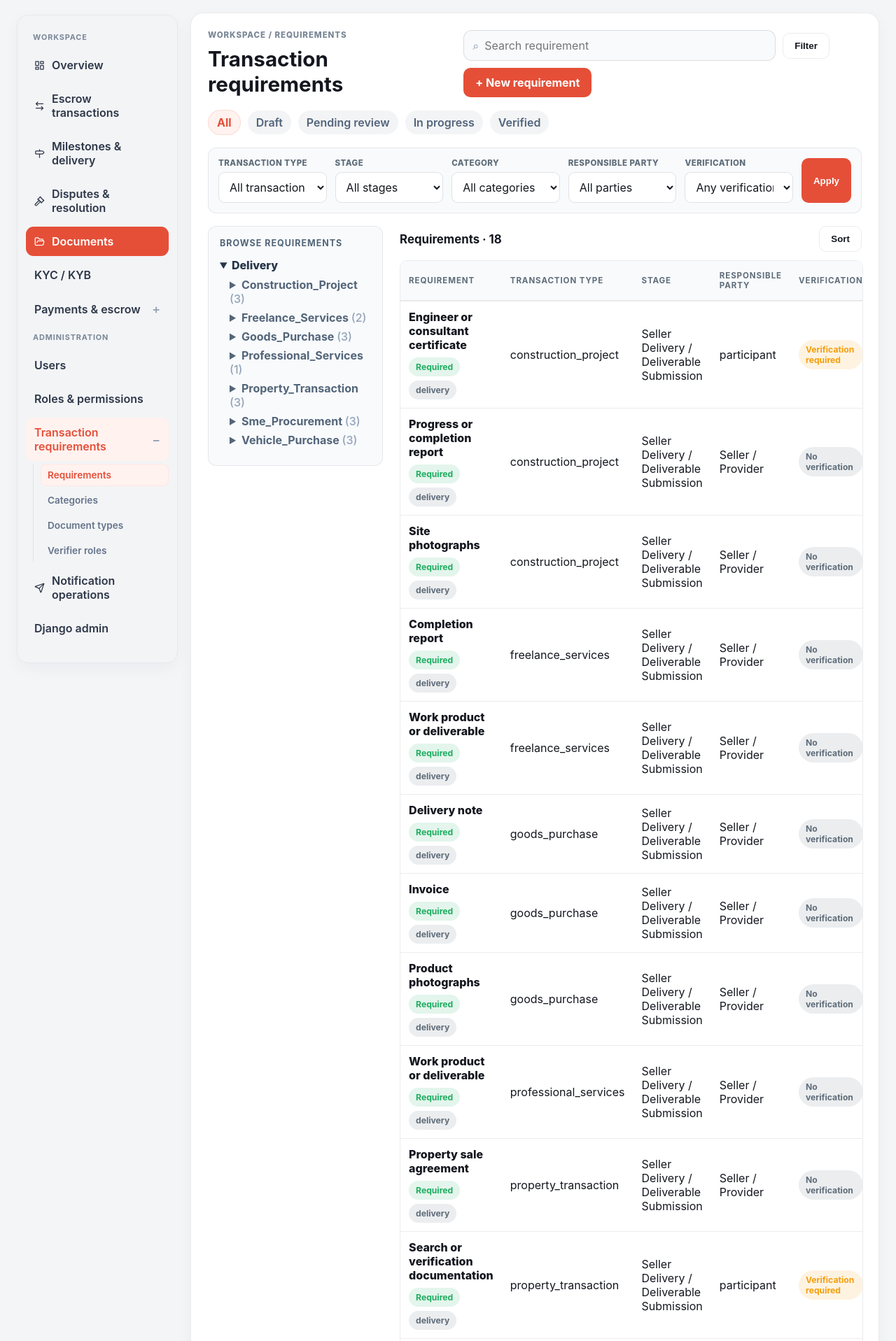
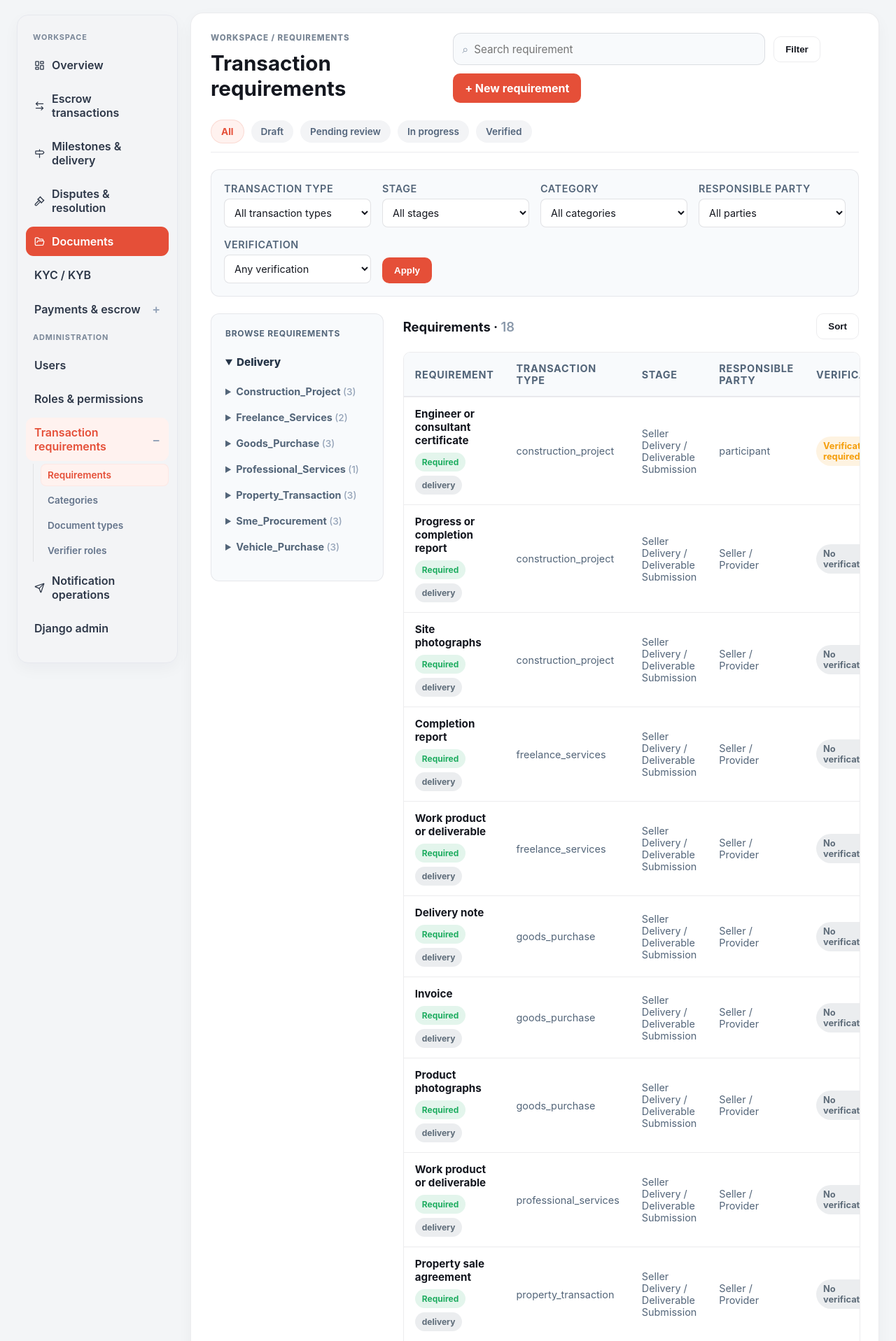
Before and after one commit to AtwijukaAbcj/escrow, a Django app: page /transaction-documents/ in a window 1280 px wide. Shown: the part 71-1988 px from the top of the page at 70% size. Run offline with Django 4.2, Linux system fonts and the light colour scheme; the visitor is signed in with stand-in values (Sample User, id 1); data comes from the database, SQL or seed files in the repository; data that the repository does not hold is empty.

Commit message:
Improve document requirements page spacing and table styling
- Increase card padding to 28px and header margin to 24px
- Better grid layout for filter form with improved spacing
- Sidebar now sticky with better margin and padding
- Table header now with proper styling (background, borders, spacing)
- Table rows have 14px cell padding with subtle hover effect
- Better status badges with 'Inactive' indicator added
- Improved typography with better line heights and font sizes
- Add visual separators between table rows
- Better spacing between sections (28px gaps)
- Filter section now responsive grid layout
- Empty state messaging with better styling
- More consistent spacing throughout

```diff
--- a/django_backend/templates/document_requirements.html
+++ b/django_backend/templates/document_requirements.html
@@ -1,106 +1,107 @@
 {% extends 'base.html' %}
 {% block title %}Transaction requirements | TrustPay Africa{% endblock %}
 {% block content %}
-<div class="tp-card tp-section" style="padding:24px 24px 18px;">
-    <div style="display:flex; align-items:flex-start; justify-content:space-between; gap:18px; flex-wrap:wrap; margin-bottom:18px;">
+<div class="tp-card tp-section" style="padding: 28px;">
+    <div style="display:flex; align-items:flex-start; justify-content:space-between; gap:20px; flex-wrap:wrap; margin-bottom:24px;">
         <div style="flex:1; min-width:0;">
             <div style="font-size:.72rem; font-weight:800; letter-spacing:.08em; text-transform:uppercase; color:#7a8796;">Workspace / requirements</div>
-            <h1 style="margin:10px 0 0; font-size:1.85rem; line-height:1.2;">Transaction requirements</h1>
+            <h1 style="margin:12px 0 0; font-size:1.85rem; line-height:1.2; font-weight:700;">Transaction requirements</h1>
         </div>
-        <div style="display:flex; align-items:center; gap:10px; flex-wrap:wrap; margin-left:auto;">
-            <div style="display:flex; align-items:center; min-width:260px; max-width:420px; width:100%; border:1px solid rgba(15,23,42,.12); border-radius:12px; background:#f8fafc; padding:0 12px; height:42px;">
+        <div style="display:flex; align-items:center; gap:12px; flex-wrap:wrap; margin-left:auto;">
+            <div style="display:flex; align-items:center; min-width:280px; max-width:420px; width:100%; border:1px solid rgba(15,23,42,.12); border-radius:12px; background:#f8fafc; padding:0 12px; height:44px;">
                 <span style="color:#8a99ab; font-size:1rem;">⌕</span>
-                <input type="text" value="{{ search|default:'' }}" placeholder="Search requirement" style="border:0; outline:none; background:transparent; width:100%; padding:10px 8px; font:inherit; color:var(--brand-dark);">
+                <input type="text" value="{{ search|default:'' }}" placeholder="Search requirement" style="border:0; outline:none; background:transparent; width:100%; padding:12px 8px; font:inherit; color:var(--brand-dark); font-size: .95rem;">
             </div>
             <button class="tp-btn tp-btn--secondary" type="button">Filter</button>
             <a class="tp-btn" href="{% url 'document-requirement-create' %}" style="white-space:nowrap;">+ New requirement</a>
         </div>
     </div>
 
-    <div style="display:flex; align-items:center; gap:10px; flex-wrap:wrap; margin:8px 0 18px;">
-        <span style="display:inline-flex; align-items:center; padding:7px 12px; border-radius:999px; background:var(--brand-primary-soft); color:var(--brand-primary); font-weight:700; border:1px solid rgba(229,79,56,0.15);">All</span>
-        <span style="display:inline-flex; align-items:center; padding:7px 12px; border-radius:999px; background:#f3f4f6; color:#52647b; font-weight:600;">Draft</span>
-        <span style="display:inline-flex; align-items:center; padding:7px 12px; border-radius:999px; background:#f3f4f6; color:#52647b; font-weight:600;">Pending review</span>
-        <span style="display:inline-flex; align-items:center; padding:7px 12px; border-radius:999px; background:#f3f4f6; color:#52647b; font-weight:600;">In progress</span>
-        <span style="display:inline-flex; align-items:center; padding:7px 12px; border-radius:999px; background:#f3f4f6; color:#52647b; font-weight:600;">Verified</span>
+    <div style="display:flex; align-items:center; gap:10px; flex-wrap:wrap; margin:12px 0 24px; padding-bottom: 12px; border-bottom: 1px solid rgba(15,23,42,.08);">
+        <span style="display:inline-flex; align-items:center; padding:8px 14px; border-radius:999px; background:var(--brand-primary-soft); color:var(--brand-primary); font-weight:700; border:1px solid rgba(229,79,56,0.15); font-size: .85rem;">All</span>
+        <span style="display:inline-flex; align-items:center; padding:8px 14px; border-radius:999px; background:#f3f4f6; color:#52647b; font-weight:600; font-size: .85rem;">Draft</span>
+        <span style="display:inline-flex; align-items:center; padding:8px 14px; border-radius:999px; background:#f3f4f6; color:#52647b; font-weight:600; font-size: .85rem;">Pending review</span>
+        <span style="display:inline-flex; align-items:center; padding:8px 14px; border-radius:999px; background:#f3f4f6; color:#52647b; font-weight:600; font-size: .85rem;">In progress</span>
+        <span style="display:inline-flex; align-items:center; padding:8px 14px; border-radius:999px; background:#f3f4f6; color:#52647b; font-weight:600; font-size: .85rem;">Verified</span>
     </div>
 
-    <form method="get" class="tp-requirements-filter" style="margin-bottom:18px; padding:14px; background:#f8fafc; border:1px solid var(--brand-line); border-radius:12px;">
-        <label><span>Transaction type</span><select name="transaction_type"><option value="">All transaction types</option>{% for value, label in transaction_types %}<option value="{{ value }}"{% if selected_type == value %} selected{% endif %}>{{ label }}</option>{% endfor %}</select></label>
-        <label><span>Stage</span><select name="stage"><option value="">All stages</option>{% for value, label in stage_choices %}<option value="{{ value }}"{% if selected_stage == value %} selected{% endif %}>{{ label }}</option>{% endfor %}</select></label>
-        <label><span>Category</span><select name="category"><option value="">All categories</option>{% for category in categories %}<option value="{{ category.id }}"{% if selected_category == category.id|stringformat:'s' %} selected{% endif %}>{{ category.name }}</option>{% endfor %}</select></label>
-        <label><span>Responsible party</span><select name="party_role"><option value="">All parties</option>{% for value, label in party_role_choices %}<option value="{{ value }}"{% if selected_party == value %} selected{% endif %}>{{ label }}</option>{% endfor %}</select></label>
-        <label><span>Verification</span><select name="verification"><option value="">Any verification</option><option value="yes"{% if selected_verification == 'yes' %} selected{% endif %}>Required</option><option value="no"{% if selected_verification == 'no' %} selected{% endif %}>Optional</option></select></label>
-        <div class="tp-requirements-filter__actions" style="align-self:stretch;">
+    <form method="get" class="tp-requirements-filter" style="margin-bottom: 24px; padding: 18px; background: #f8fafc; border: 1px solid var(--brand-line); border-radius: 12px; display: grid; grid-template-columns: repeat(auto-fit, minmax(180px, 1fr)); gap: 16px; align-items: end;">
+        <label style="display: flex; flex-direction: column; gap: 6px;"><span style="font-weight: 600; font-size: .9rem; color: #536579;">Transaction type</span><select name="transaction_type" style="padding: 10px; border: 1px solid rgba(15,23,42,.12); border-radius: 8px; font-size: .9rem;"><option value="">All transaction types</option>{% for value, label in transaction_types %}<option value="{{ value }}"{% if selected_type == value %} selected{% endif %}>{{ label }}</option>{% endfor %}</select></label>
+        <label style="display: flex; flex-direction: column; gap: 6px;"><span style="font-weight: 600; font-size: .9rem; color: #536579;">Stage</span><select name="stage" style="padding: 10px; border: 1px solid rgba(15,23,42,.12); border-radius: 8px; font-size: .9rem;"><option value="">All stages</option>{% for value, label in stage_choices %}<option value="{{ value }}"{% if selected_stage == value %} selected{% endif %}>{{ label }}</option>{% endfor %}</select></label>
+        <label style="display: flex; flex-direction: column; gap: 6px;"><span style="font-weight: 600; font-size: .9rem; color: #536579;">Category</span><select name="category" style="padding: 10px; border: 1px solid rgba(15,23,42,.12); border-radius: 8px; font-size: .9rem;"><option value="">All categories</option>{% for category in categories %}<option value="{{ category.id }}"{% if selected_category == category.id|stringformat:'s' %} selected{% endif %}>{{ category.name }}</option>{% endfor %}</select></label>
+        <label style="display: flex; flex-direction: column; gap: 6px;"><span style="font-weight: 600; font-size: .9rem; color: #536579;">Responsible party</span><select name="party_role" style="padding: 10px; border: 1px solid rgba(15,23,42,.12); border-radius: 8px; font-size: .9rem;"><option value="">All parties</option>{% for value, label in party_role_choices %}<option value="{{ value }}"{% if selected_party == value %} selected{% endif %}>{{ label }}</option>{% endfor %}</select></label>
+        <label style="display: flex; flex-direction: column; gap: 6px;"><span style="font-weight: 600; font-size: .9rem; color: #536579;">Verification</span><select name="verification" style="padding: 10px; border: 1px solid rgba(15,23,42,.12); border-radius: 8px; font-size: .9rem;"><option value="">Any verification</option><option value="yes"{% if selected_verification == 'yes' %} selected{% endif %}>Required</option><option value="no"{% if selected_verification == 'no' %} selected{% endif %}>Optional</option></select></label>
+        <div style="display: flex; gap: 8px; align-items: flex-end;">
             <button class="tp-btn" type="submit">Apply</button>
             {% if selected_type or selected_stage or selected_category or selected_party or selected_required or selected_verification %}<a class="tp-btn tp-btn--secondary" href="{% url 'document-requirements' %}">Clear</a>{% endif %}
         </div>
     </form>
 
-    <div class="tp-requirements-layout" style="display:grid; grid-template-columns:minmax(220px,.72fr) minmax(0,1.9fr); gap:24px; align-items:start;">
-        <aside style="border:1px solid var(--brand-line); border-radius:12px; padding:16px; background:#f8fafc;">
-            <h2 style="font-size:.78rem; color:#536579; text-transform:uppercase; letter-spacing:.08em; margin:0 0 14px;">Browse requirements</h2>
+    <div class="tp-requirements-layout" style="display:grid; grid-template-columns:minmax(240px,.72fr) minmax(0,1.9fr); gap:28px; align-items:start;">
+        <aside style="border:1px solid var(--brand-line); border-radius:12px; padding:20px; background:#f8fafc; height: fit-content; position: sticky; top: 20px;">
+            <h2 style="font-size:.75rem; color:#536579; text-transform:uppercase; letter-spacing:.06em; margin:0 0 16px; font-weight:700;">Browse requirements</h2>
             {% for category, transaction_groups in category_tree %}
-            <details open style="margin-bottom:10px;">
-                <summary style="cursor:pointer; font-weight:800; color:#263548;">{{ category|cut:'_'|title }}</summary>
-                <div style="margin:8px 0 0 14px;">
+            <details open style="margin-bottom:14px;">
+                <summary style="cursor:pointer; font-weight:800; color:#263548; padding: 8px 0; font-size: .95rem;">{{ category|cut:'_'|title }}</summary>
+                <div style="margin:10px 0 0 0;">
                     {% for transaction_type, items in transaction_groups.items %}
-                    <details style="margin:7px 0;">
-                        <summary style="cursor:pointer; color:#536579; font-weight:700;">{{ transaction_type|title }} <span style="color:#94a3b8; font-weight:500;">({{ items|length }})</span></summary>
-                        <ul style="margin:7px 0 0 18px; padding:0; color:#64748b; font-size:.84rem;">
-                            {% for item in items %}<li style="margin:5px 0;">{{ item.label }}</li>{% endfor %}
+                    <details style="margin:8px 0;">
+                        <summary style="cursor:pointer; color:#536579; font-weight:700; padding: 6px 0; font-size: .9rem;">{{ transaction_type|title }} <span style="color:#94a3b8; font-weight:500; font-size: .85rem;">({{ items|length }})</span></summary>
+                        <ul style="margin:8px 0 0 14px; padding:0; color:#64748b; font-size:.85rem; list-style: none;">
+                            {% for item in items %}<li style="margin:6px 0; padding: 4px 0;">{{ item.label }}</li>{% endfor %}
                         </ul>
                     </details>
                     {% endfor %}
                 </div>
             </details>
-            {% empty %}<p class="tp-muted">No requirements configured.</p>{% endfor %}
+            {% empty %}<p class="tp-muted" style="font-size: .9rem;">No requirements configured.</p>{% endfor %}
         </aside>
 
         <section>
-            <div style="display:flex; justify-content:space-between; align-items:center; gap:12px; margin-bottom:12px; flex-wrap:wrap;">
-                <h2 style="font-size:1.05rem; margin:0;">Requirements · {{ requirements|length }}</h2>
+            <div style="display:flex; justify-content:space-between; align-items:center; gap:16px; margin-bottom:18px; flex-wrap:wrap;">
+                <h2 style="font-size:1.15rem; margin:0; font-weight:700;">Requirements · <span style="color:#8a99ab; font-weight:600;">{{ requirements|length }}</span></h2>
                 <div style="display:flex; gap:8px; align-items:center;">
                     <button class="tp-btn tp-btn--secondary" type="button">Sort</button>
                 </div>
             </div>
 
-            <div class="table-wrap">
-                <table class="tp-table">
-                    <thead>
+            <div class="table-wrap" style="overflow-x: auto; border-radius: 10px; border: 1px solid var(--brand-line);">
+                <table class="tp-table" style="width: 100%; border-collapse: collapse;">
+                    <thead style="background: #f8fafc; border-bottom: 2px solid var(--brand-line);">
                         <tr>
-                            <th>Requirement</th>
-                            <th>Transaction type</th>
-                            <th>Stage</th>
-                            <th>Responsible party</th>
-                            <th>Verification</th>
-                            <th>Action</th>
+                            <th style="padding: 14px 16px; text-align: left; font-weight: 700; font-size: .9rem; color: #536579; text-transform: uppercase; letter-spacing: .05em;">Requirement</th>
+                            <th style="padding: 14px 16px; text-align: left; font-weight: 700; font-size: .9rem; color: #536579; text-transform: uppercase; letter-spacing: .05em;">Transaction type</th>
+                            <th style="padding: 14px 16px; text-align: left; font-weight: 700; font-size: .9rem; color: #536579; text-transform: uppercase; letter-spacing: .05em;">Stage</th>
+                            <th style="padding: 14px 16px; text-align: left; font-weight: 700; font-size: .9rem; color: #536579; text-transform: uppercase; letter-spacing: .05em;">Responsible party</th>
+                            <th style="padding: 14px 16px; text-align: left; font-weight: 700; font-size: .9rem; color: #536579; text-transform: uppercase; letter-spacing: .05em;">Verification</th>
+                            <th style="padding: 14px 16px; text-align: center; font-weight: 700; font-size: .9rem; color: #536579; text-transform: uppercase; letter-spacing: .05em;">Action</th>
                         </tr>
                     </thead>
                     <tbody>
                         {% for item in requirements %}
-                        <tr>
-                            <td>
-                                <div style="font-weight:800; color:var(--brand-dark);">{{ item.label }}</div>
-                                {% if item.instructions %}<div style="margin-top:5px; color:#64748b; font-size:.8rem; line-height:1.45;">{{ item.instructions }}</div>{% endif %}
+                        <tr style="border-bottom: 1px solid rgba(15,23,42,.08); transition: background-color .2s ease;">
+                            <td style="padding: 14px 16px; vertical-align: top;">
+                                <div style="font-weight: 700; color: var(--brand-dark); font-size: .95rem; margin-bottom: 8px;">{{ item.label }}</div>
+                                {% if item.instructions %}<div style="color:#64748b; font-size:.8rem; line-height:1.4;">{{ item.instructions|truncatewords:15 }}</div>{% endif %}
                                 <div style="display:flex; gap:6px; flex-wrap:wrap; margin-top:8px;">
-                                    {% if item.required %}<span class="tp-badge tp-badge--success">Required</span>{% else %}<span class="tp-badge tp-badge--neutral">Optional</span>{% endif %}
-                                    {% if item.categoryDefinition or item.category %}<span class="tp-badge tp-badge--neutral">{{ item.categoryDefinition|default:item.category }}</span>{% endif %}
+                                    {% if item.required %}<span class="tp-badge tp-badge--success" style="font-size: .75rem;">Required</span>{% else %}<span class="tp-badge tp-badge--neutral" style="font-size: .75rem;">Optional</span>{% endif %}
+                                    {% if item.categoryDefinition or item.category %}<span class="tp-badge tp-badge--neutral" style="font-size: .75rem;">{{ item.categoryDefinition|default:item.category }}</span>{% endif %}
+                                    {% if not item.isActive %}<span class="tp-badge" style="background: #fee2e2; color: #991b1b; font-size: .75rem;">Inactive</span>{% endif %}
                                 </div>
                             </td>
-                            <td>{{ item.transactionType|default:'All types' }}</td>
-                            <td>{{ item.get_stage_display }}</td>
-                            <td>{{ item.get_partyRole_display }}</td>
-                            <td>
+                            <td style="padding: 14px 16px; color: #536579; font-size: .9rem;">{{ item.transactionType|default:'All types' }}</td>
+                            <td style="padding: 14px 16px; color: #536579; font-size: .9rem;">{{ item.get_stage_display }}</td>
+                            <td style="padding: 14px 16px; color: #536579; font-size: .9rem;">{{ item.get_partyRole_display }}</td>
+                            <td style="padding: 14px 16px;">
                                 {% if item.verificationRequired %}
-                                    <span class="tp-badge tp-badge--warning">Verification required</span>
+                                    <span class="tp-badge tp-badge--warning" style="font-size: .8rem;">Verification required</span>
                                 {% else %}
-                                    <span class="tp-badge tp-badge--neutral">No verification</span>
+                                    <span class="tp-badge tp-badge--neutral" style="font-size: .8rem;">No verification</span>
                                 {% endif %}
                             </td>
-                            <td style="text-align:center;">
+                            <td style="padding: 14px 16px; text-align:center;">
                                 <details class="tp-row-menu">
-                                    <summary aria-label="Open row actions">⋮</summary>
+                                    <summary aria-label="Open row actions" style="cursor: pointer; font-size: 1.2rem; line-height: 1; padding: 4px 8px;">⋮</summary>
                                     <div class="tp-row-menu__panel">
                                         <a href="{% url 'document-requirement-edit' item.id %}">Edit</a>
                                         <form method="post" action="{% url 'document-requirement-duplicate' item.id %}">
@@ -122,7 +123,7 @@
                             </td>
                         </tr>
                         {% empty %}
-                        <tr><td colspan="6">No requirements configured.</td></tr>
+                        <tr><td colspan="6" style="padding: 20px 16px; text-align: center; color: #8a99ab;">No requirements configured.</td></tr>
                         {% endfor %}
                     </tbody>
                 </table>
```
